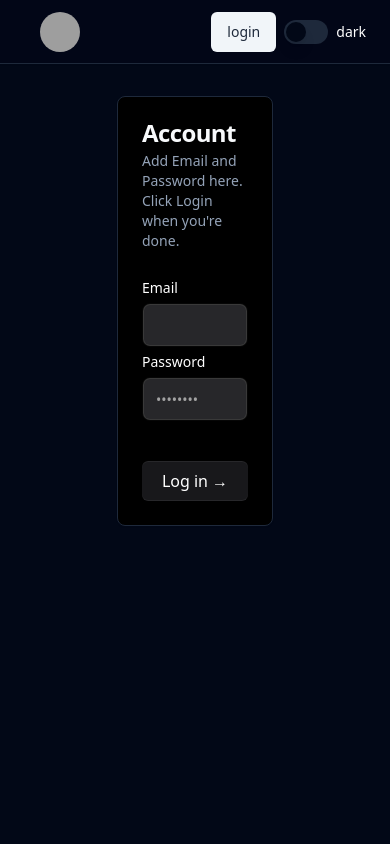
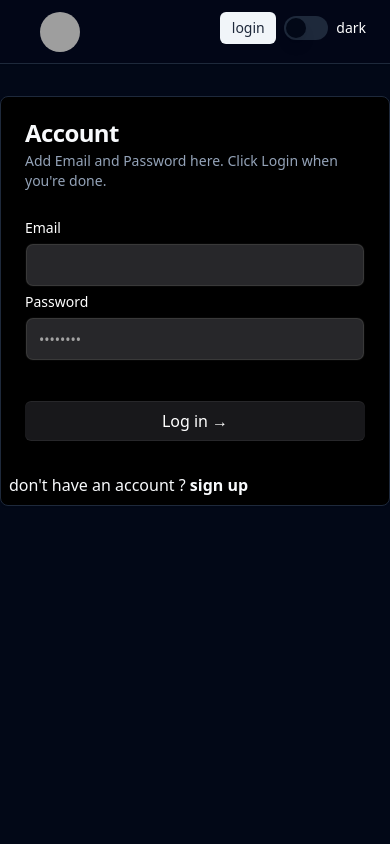
Before and after one commit to DipakKhade/drk, a Next.js app: page /login in a window 390 px wide. Shown: the top 844 px of the page. Built offline with nearby package versions, Linux system fonts and the light colour scheme; grey boxes are pictures that could not be loaded.

Commit message:
login and signup interaction

```diff
--- a/src/app/(blogs)/blogs/page.tsx
+++ b/src/app/(blogs)/blogs/page.tsx
@@ -87,7 +87,7 @@ const Page = () => {
                         <Image
                           className="rounded-sm"
                           src={
-                            "http://" + post.fields.coverImage.fields.file.url
+                            "http://" + post?.fields?.coverImage?.fields?.file?.url
                           }
                           height={400}
                           width={500}
@@ -106,59 +106,7 @@ const Page = () => {
           }
         </div>
 
-        {/* <div className="p-8 w-full m-auto">
-          <Pagination>
-          <div className="flex gap-4">
-            <button
-            ref={buttonRef}
-              onClick={pagination.previous}
-              className="flex items-center gap-2 px-6 py-3 font-sans text-xs font-bold text-center text-gray-900 dark:text-slate-50 uppercase align-middle transition-all rounded-lg select-none hover:bg-gray-900/10 active:bg-gray-900/20 disabled:pointer-events-none disabled:opacity-50 disabled:shadow-none"
-              type="button"
-            >
-              <svg
-                xmlns="http://www.w3.org/2000/svg"
-                fill="none"
-                viewBox="0 0 24 24"
-                strokeWidth="2"
-                stroke="currentColor"
-                aria-hidden="true"
-                className="w-4 h-4"
-              >
-                <path
-                  strokeLinecap="round"
-                  strokeLinejoin="round"
-                  d="M10.5 19.5L3 12m0 0l7.5-7.5M3 12h18"
-                ></path>
-              </svg>
-              Previous
-            </button>
-
-            <button
-              onClick={pagination.next}
-              className="flex items-center gap-2 px-6 py-3 font-sans text-xs font-bold text-center text-gray-900 dark:text-slate-50 uppercase align-middle transition-all rounded-lg select-none hover:bg-gray-900/10 active:bg-gray-900/20 disabled:pointer-events-none disabled:opacity-50 disabled:shadow-none"
-              type="button"
-            >
-              Next
-              <svg
-                xmlns="http://www.w3.org/2000/svg"
-                fill="none"
-                viewBox="0 0 24 24"
-                strokeWidth="2"
-                stroke="currentColor"
-                aria-hidden="true"
-                className="w-4 h-4"
-              >
-                <path
-                  strokeLinecap="round"
-                  strokeLinejoin="round"
-                  d="M13.5 4.5L21 12m0 0l-7.5 7.5M21 12H3"
-                ></path>
-              </svg>
-            </button>
-          </div>
-          </Pagination>
-        </div> */}
-      </main>
+        </main>
     </>
   );
 };
--- a/src/app/login/page.tsx
+++ b/src/app/login/page.tsx
@@ -3,7 +3,7 @@ import React, { useEffect, useState } from "react";
 import { Label } from "../../components/ui/label";
 import { Input } from "../../components/ui/input";
 import { cn } from "@/lib/utils";
-import { IconBrandGithub, IconBrandGoogle } from "@tabler/icons-react";
+import Link from "next/link";
 
 import {
   Card,
@@ -18,7 +18,7 @@ import axios from "axios";
 import { Toaster, toast } from "sonner";
 import { useRouter } from "next/navigation";
 import { useSetRecoilState } from "recoil";
-import { sessionAtom, usernameAtom } from "@/states/recoilStates";
+import { sessionAtom} from "@/states/recoilStates";
 
 export default function Page() {
   const {
@@ -41,7 +41,7 @@ export default function Page() {
   const sessionStatus = useSetRecoilState(sessionAtom);
   return (
     <>
-    <main className="pt-24 w-[40vw] m-auto">
+    <main className="pt-24 sm:w-[40vw] m-auto">
       <Toaster richColors position="top-right" />
 
       <Card className="dark:bg-black">
@@ -117,6 +117,10 @@ export default function Page() {
               <BottomGradient />
             </button>
           </CardFooter>
+
+          <div className="p-2">
+            don&apos;t have an account ? <span className="font-semibold"><Link href={'/signup'}>sign up</Link></span>
+          </div>
         </form>
       </Card>
     </main>
--- a/src/app/signup/page.tsx
+++ b/src/app/signup/page.tsx
@@ -4,7 +4,7 @@ import { Label } from "../../components/ui/label";
 import { Input } from "../../components/ui/input";
 import { cn } from "@/lib/utils";
 import { IconBrandGithub, IconBrandGoogle } from "@tabler/icons-react";
-
+import Link from "next/link";
 import { useForm } from "react-hook-form";
 import axios from "axios";
 import { Toaster, toast } from "sonner";
@@ -116,7 +116,9 @@ export default function Page() {
 
               <BottomGradient />
             </button>
-
+            <div className="p-2">
+            already have an account ? <span className="font-semibold"><Link href={'/login'}>log in</Link></span>
+          </div>
             <div className="bg-gradient-to-r from-transparent via-neutral-300 dark:via-neutral-700 to-transparent my-8 h-[1px] w-full" />
 
             <div className="flex flex-col space-y-4">
--- a/src/components/Footer.tsx
+++ b/src/components/Footer.tsx
@@ -145,7 +145,7 @@ export default function Footer() {
 
         <div className="w-full bg-black/5 p-4 text-center">
           © 2024 Copyright
-          <Link href="https://tw-elements.com/"> @dipakkhade</Link>
+          <Link href="https://github.com/DipakKhade"> @dipakkhade</Link>
         </div>
       </footer>
     </>
--- a/src/components/Header.tsx
+++ b/src/components/Header.tsx
@@ -40,7 +40,7 @@ export default function Header() {
             } */}
 
             <Link href={"/login"}>
-              <Button className="bg-slate-100 text-slate-800 hover:text-slate-100 hover:bg-violet-700">
+              <Button className="bg-slate-100 text-slate-800 hover:text-slate-100 hover:bg-blue-400 w-14 h-8">
                 {sessionStatus}
               </Button>
             </Link>
--- a/src/components/RichText.tsx
+++ b/src/components/RichText.tsx
@@ -40,7 +40,7 @@ export const options: any = {
 
 
     [BLOCKS.EMBEDDED_ASSET]: (node: any) => {
-      if (node.data.target.fields.file.contentType === "image/png" || node.data.target.fields.file.contentType === "image/jpeg") {
+      if (node?.data?.target?.fields?.file?.contentType === "image/png" || node?.data?.target?.fields?.file?.contentType === "image/jpeg") {
         return (
           <Image
             src={"http://"+node.data.target.fields.file.url}
--- a/src/components/dashbord/Hero.tsx
+++ b/src/components/dashbord/Hero.tsx
@@ -15,7 +15,7 @@ export default function Hero() {
               </span>
               <p className="mx-auto mt-8 text-2xl font-extrabold tracking-tight md:text-4xl">
                 Built with Next.js 14 server components
-                <span className="md:block">An End to End fullstack site</span>
+                <span className="md:block"> <br className="md:hidden"/>An End to End fullstack site</span>
               </p>
               <div className="absolute pointer-events-none inset-0 flex items-center justify-center dark:bg-black bg-white [mask-image:radial-gradient(ellipse_at_center,transparent_20%,black)]"></div>
               <p className="max-w-3xl mx-auto mt-4 lg:text-lg text-slate-500">
```
